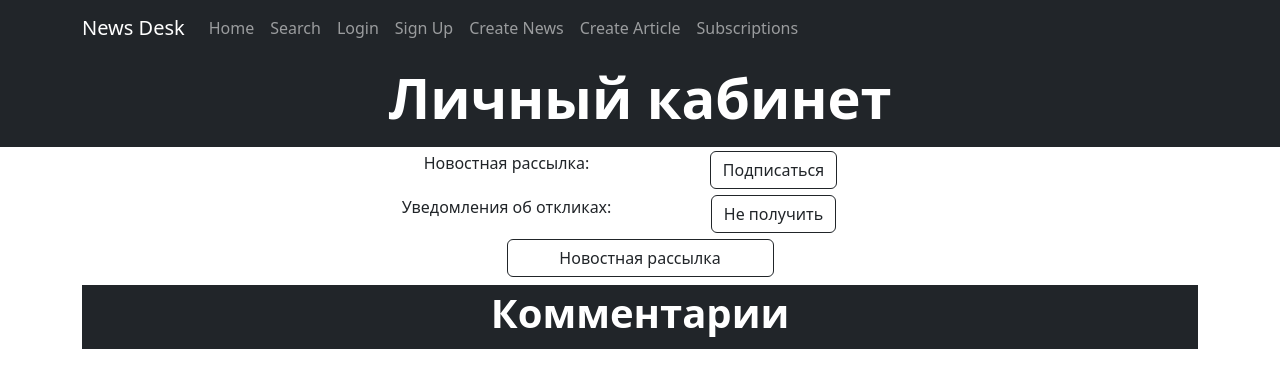
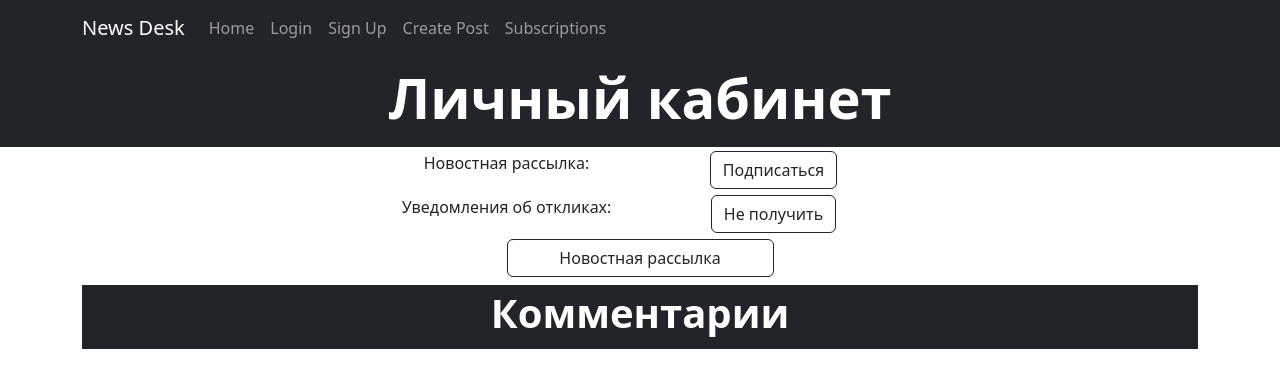
Before and after one commit to Lunathor/NewsDesk, a Django app: page /personal/ in a window 1280 px wide. Shown: the top 388 px of the page. Run offline with Django 5.2, Linux system fonts and the light colour scheme; a user stored in the database is signed in; data comes from the database, SQL or seed files in the repository; both versions use the stored data as it was after the commit; data that the repository does not hold is empty; some libraries are stand-ins or nearby versions.

Commit message:
Заход на систему регистрации

```diff
--- a/NewsDesk/desk/urls.py
+++ b/NewsDesk/desk/urls.py
@@ -14,4 +14,8 @@ urlpatterns = [
     path('verify_otp/<int:user_id>/', verify, name='verify_otp'),
     path('verify_otp/', repeat_verify, name='repeat_verify'),
     path('newsletter/', newsletter, name='newsletter'),
+    path('user/', include('django.contrib.auth.urls')),
+    path('register/', register, name='register'),
+    path('user/logout/', logout_view, name='logout'),
+    path('user/login/', logout_view, name='login'),
 ]
--- a/NewsDesk/templates/flatpages/default.html
+++ b/NewsDesk/templates/flatpages/default.html
@@ -20,7 +20,7 @@
         <!-- Responsive navbar-->
         <nav class="navbar navbar-expand-lg navbar-dark bg-dark static-top">
             <div class="container">
-                <a class="navbar-brand" href="">News Desk</a>
+                <a class="navbar-brand" href="{% url 'PostList' %}">News Desk</a>
                 <button class="navbar-toggler" type="button" data-toggle="collapse"
                     data-target="#navbarResponsive"
                     aria-controls="navbarResponsive" aria-expanded="false"
@@ -30,27 +30,19 @@
                 <div class="collapse navbar-collapse" id="navbarResponsive">
                    <ul class="navbar-nav ml-auto">
                        <li class="nav-item active">
-                           <a class="nav-link" href="">Home
+                           <a class="nav-link" href="{% url 'PostList' %}">Home
                                <span class="sr-only"></span>
                            </a>
                        </li>
                        <li class="nav-item">
-                           <a class="nav-link" href="">Search</a>
+                           <a class="nav-link" href="{% url 'login' %}">Login</a>
                        </li>
                        <li class="nav-item">
-                           <a class="nav-link" href="">Login</a>
-                       </li>
-                       <li class="nav-item">
-                           <a class="nav-link" href="">Sign Up</a>
+                           <a class="nav-link" href="{% url 'register' %}">Sign Up</a>
                        </li>
                        <li class="nav-item">
                            {% if perms.NewsDesk.add_post %}
-                           <a class="nav-link" href="">Create News</a>
-                           {% endif %}
-                       </li>
-                       <li class="nav-item">
-                           {% if perms.NewsDesk.add_post %}
-                           <a class="nav-link" href="">Create Article</a>
+                           <a class="nav-link" href="">Create Post</a>
                            {% endif %}
                        </li>
                        <li class="nav-item">
```
Also changed, not shown: NewsDesk/NewsDesk/settings.py (+10 -0 lines), NewsDesk/db.sqlite3.
